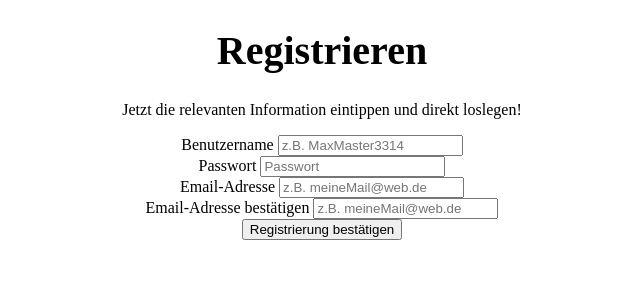
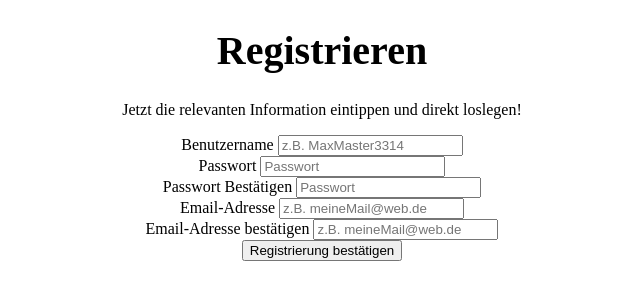
Before and after one commit to QuinFab/whattoplay, a PHP site: page /registrieren.php in a window 1280 px wide. Shown: the top 300 px of the page, without its empty margins (318-958 px from the left). Run offline with PHP 8.4, Linux system fonts and the light colour scheme.

Commit message:
confirm password box added, successfully sign in notification, Text input configurations.

```diff
--- a/registrieren.php
+++ b/registrieren.php
@@ -33,20 +33,22 @@ $preparedStmt->bindValue(':password', password_hash($_POST['Passwort'], PASSWORD
 
 <form method="post">
         <label for="Username">Benutzername </label>
-        <input id="Username" name="Username" type="text" placeholder="z.B. MaxMaster3314">
+        <input id="Username" name="Username" type="text" placeholder="z.B. MaxMaster3314" required maxlength="16" minlength="8">
         <br>
         <label for="Passwort">Passwort </label>
-        <input id="Passwort" name="Passwort" type="password" placeholder="Passwort">
+        <input id="Passwort" name="Passwort" type="password" placeholder="Passwort" required maxlength="16" minlength="8">
          <br>
+    <label> Passwort Bestätigen </label>
+    <input id="Passwort" name="Passwort" type="password" placeholder="Passwort" required maxlength="16" minlength="8">
+    <br>
         <label for="UserMail">Email-Adresse </label>
-        <input id="UserMail" name="UserMail" type="email" placeholder="z.B. meineMail@web.de">
+        <input id="UserMail" name="UserMail" type="email" placeholder="z.B. meineMail@web.de" required maxlength="16" minlength="8">
          <br>
         <label>Email-Adresse bestätigen </label>
-        <input type="email" placeholder="z.B. meineMail@web.de">
+        <input type="email" placeholder="z.B. meineMail@web.de" required maxlength="32" minlength="6">
 
-    <button type="submit" onclick="Platzhalter()" >Registrierung bestätigen</button>
+    <button type="submit" onclick="InsertSignIn()" >Registrierung bestätigen</button>
 
 </form>
-
 </body>
 </html>
```
